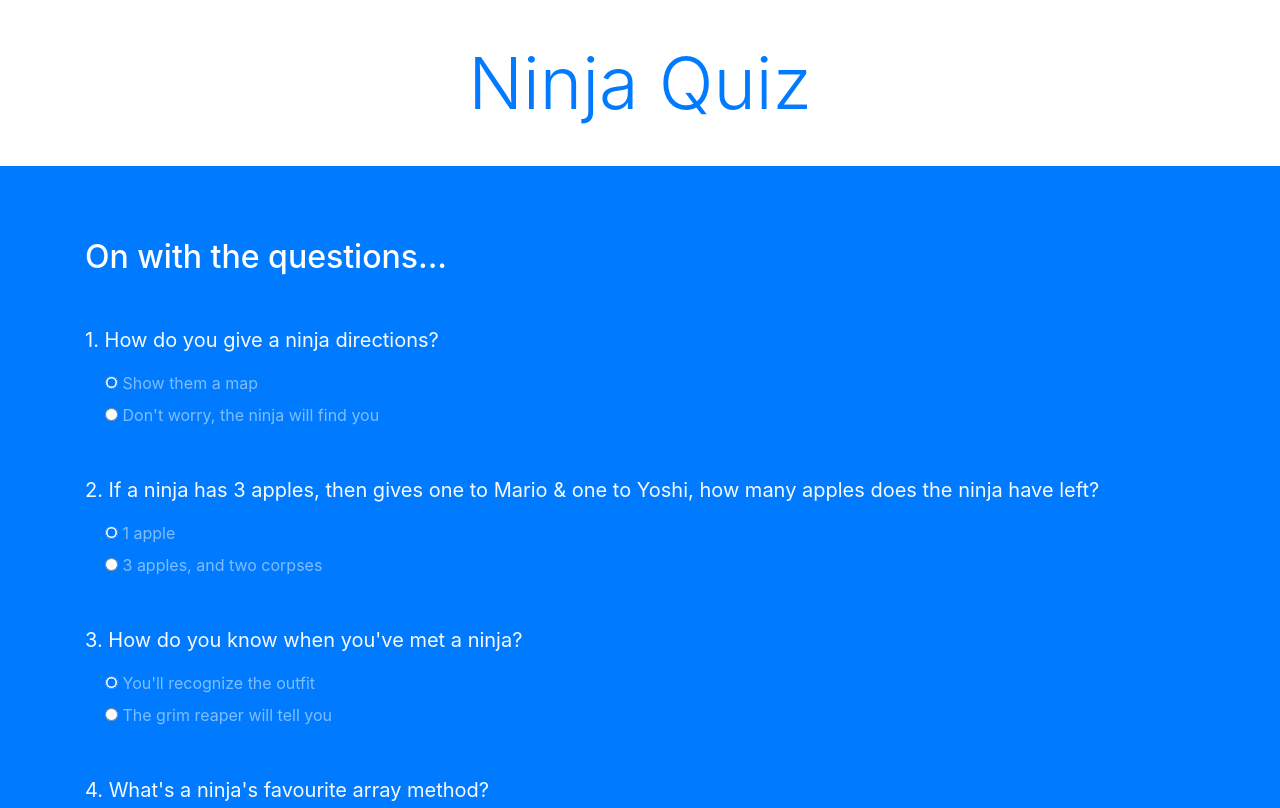
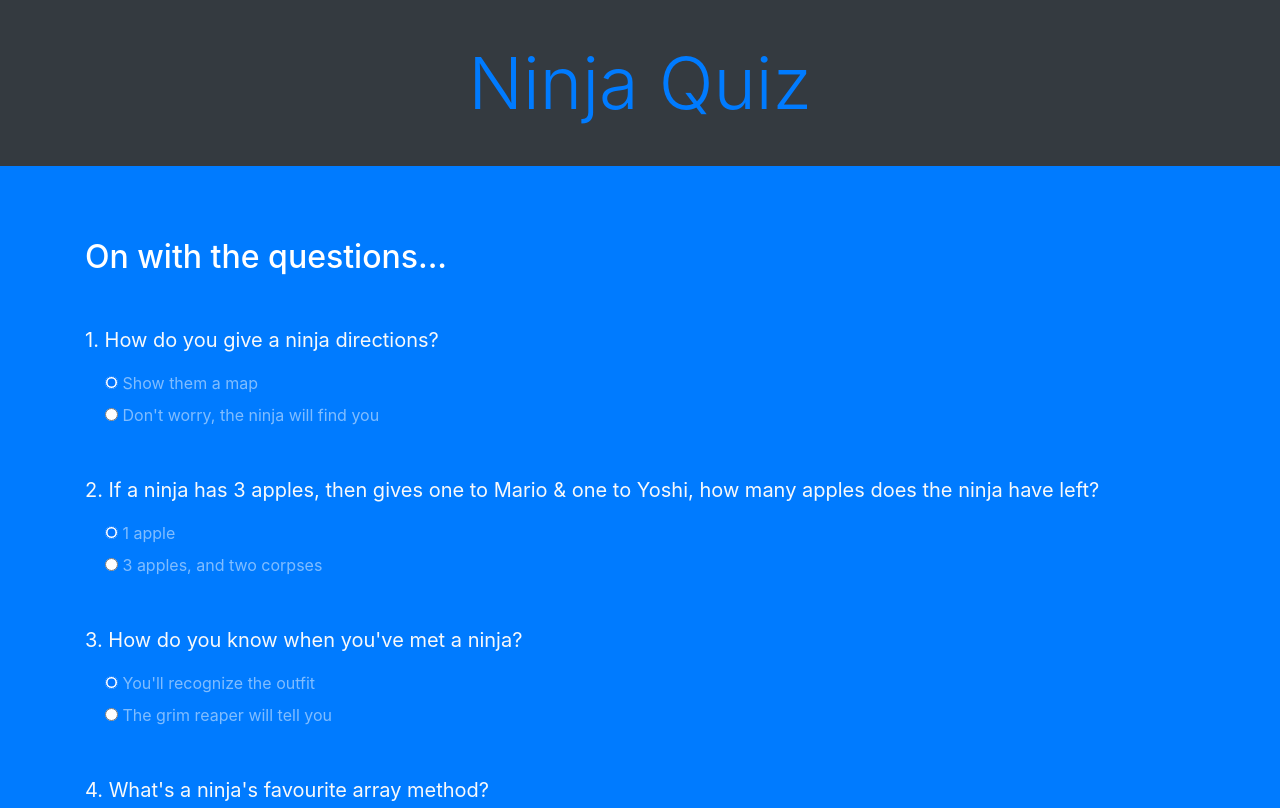
Before and after one commit to oribenez/ninja-quiz, a plain HTML site: page ninja_quiz/index.html in a window 1280 px wide. Shown: the top 808 px of the page. Drawn offline with nearby package versions, Linux system fonts and the light colour scheme.

Commit message:
Update index.html

```diff
--- a/ninja_quiz/index.html
+++ b/ninja_quiz/index.html
@@ -9,7 +9,7 @@
 </head>
 <body>
     <!-- top section -->
-    <div class="intro py-3 bg-white text-center">
+    <div class="intro py-3 bg-dark text-center">
         <div class="container">
         <h2 class="text-primary display-3 my-4">Ninja Quiz</h2>
         </div>
```
